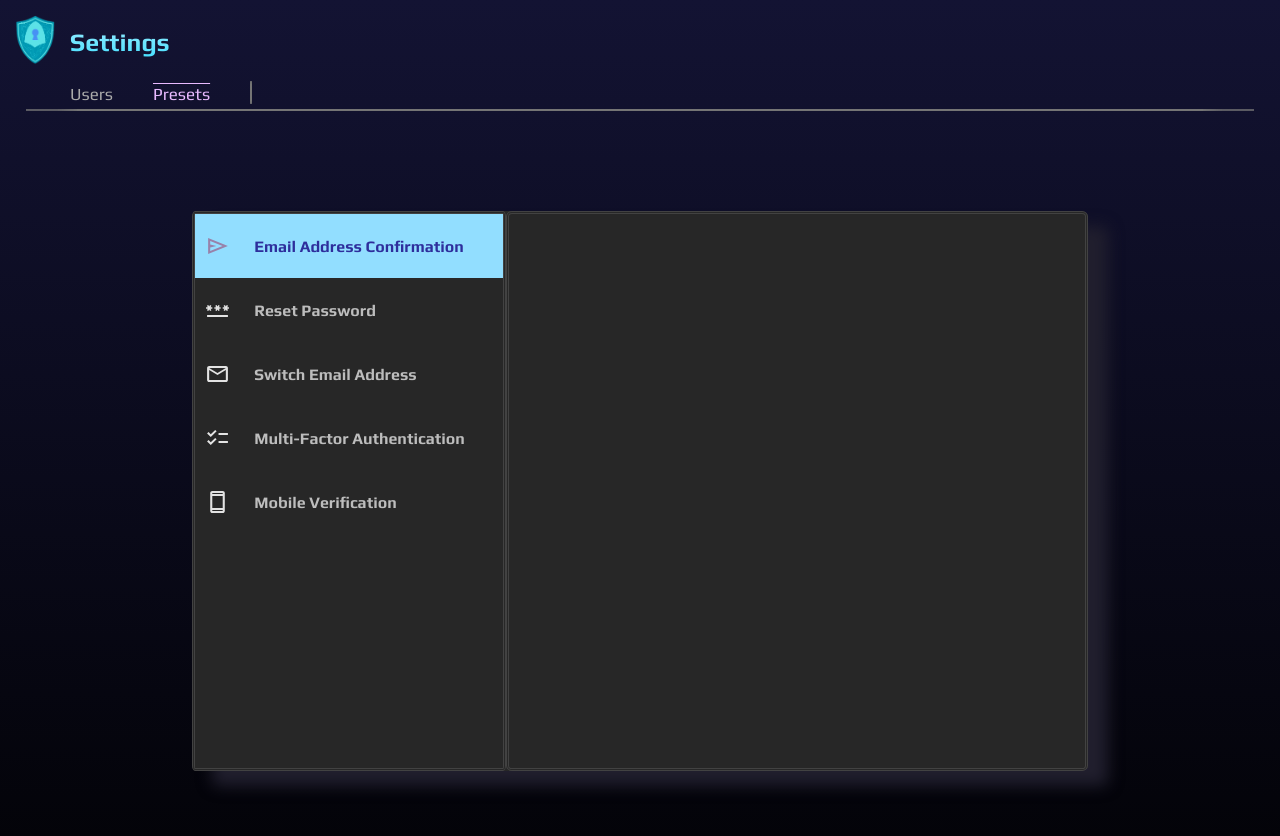
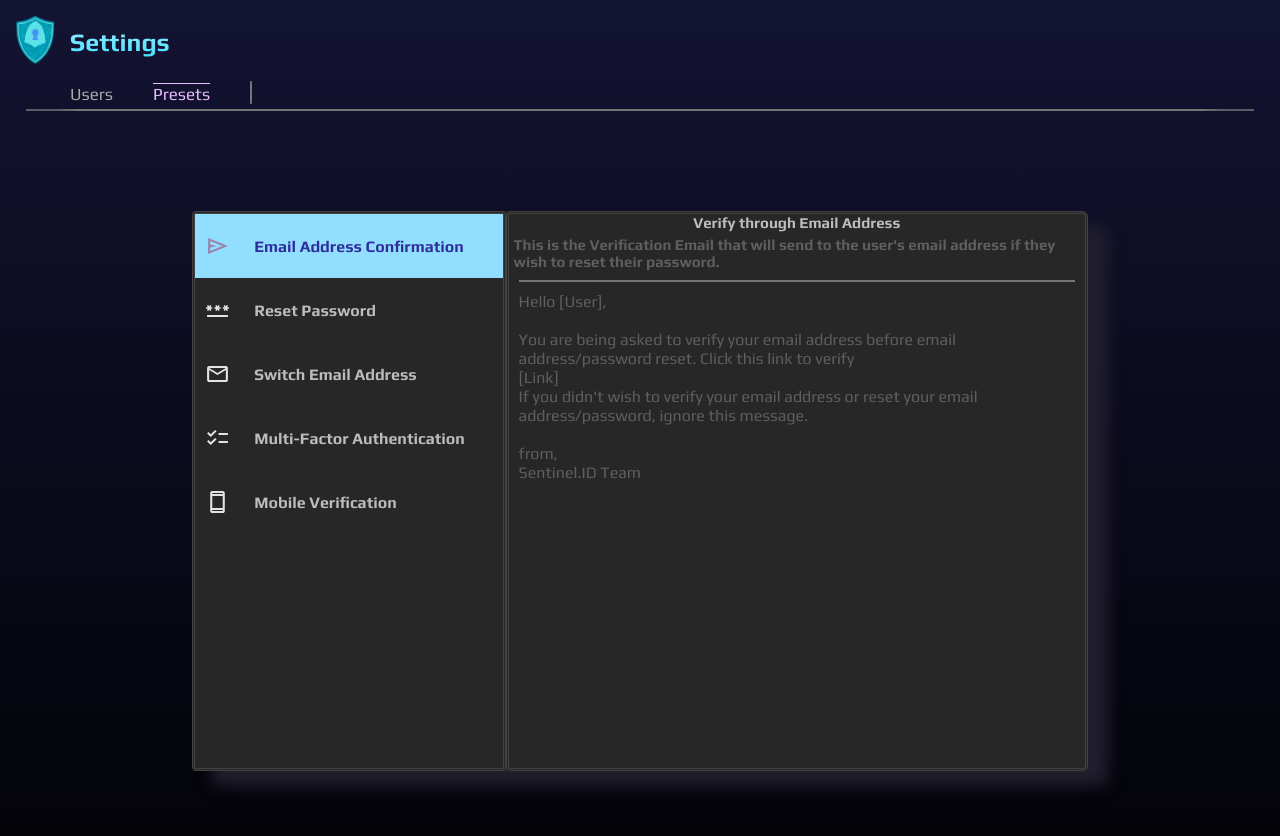
Before and after one commit to FardeenB2/sentinel.id-frontend, a React (Vite) app: page /settings in a window 1280 px wide. Both pictures are taken after a click on the item "Presets". Shown: the top 836 px of the page. Built offline with nearby package versions, Linux system fonts and the light colour scheme.

Commit message:
presets expanded

```diff
--- a/src/app.jsx
+++ b/src/app.jsx
@@ -5,8 +5,9 @@ import Login from "./pages/login.jsx";
 import Register from "./pages/register.jsx";
 import Forgotpw from "./pages/forgotpw.jsx";
 import Settings from "./pages/settings.jsx";
-import Presets from "./components/presets.jsx";
-import Users from "./components/users.jsx";
+//import Presets from "./components/presets.jsx";
+//import Users from "./components/users.jsx";
+
 
 
 //Header will appear in all places as it is outside <Routes>
--- /dev/null
+++ b/src/components/EACright.jsx
@@ -0,0 +1,40 @@
+import { Link } from 'react-router-dom';
+import React, {useState} from 'react';
+
+
+function EmailAddressConfirmationRight () {
+
+    return (
+    <>
+        <div className = "EmailAddressConfirmationRight">
+            <h2 className="EAChead"> Verify through Email Address </h2>
+            <h3 className ="EACheadinside">This is the Verification Email that will send to the user's email address if they wish to reset their password.</h3>
+            <hr className="EAChr1"></hr>
+            <p className="EACmessage">  Hello [User],
+                <br />
+                <br /> You are being asked to verify your email address before email address/password reset. Click this link to verify
+                    <br /> [Link]
+                    <br />
+                    If you didn't wish to verify your email address or reset your email address/password, ignore this message.
+                    <br />
+                    <br />
+                    from,
+                    <br />
+                    Sentinel.ID Team
+            </p>
+
+
+
+
+
+        </div>
+
+
+
+
+    </>
+
+    )
+}
+
+export default EmailAddressConfirmationRight
--- /dev/null
+++ b/src/components/MFAright.jsx
@@ -0,0 +1,23 @@
+import { Link } from 'react-router-dom';
+import React, {useState} from 'react';
+
+
+function MultiFactorAuthenticationRight () {
+
+    return (
+    <>
+        <div className = "MultiFactorAuthenticationRight">
+            <h1>BANAerferNA</h1>
+
+
+        </div>
+
+
+
+
+    </>
+
+    )
+}
+
+export default MultiFactorAuthenticationRight
--- /dev/null
+++ b/src/components/MVright.jsx
@@ -0,0 +1,22 @@
+import { Link } from 'react-router-dom';
+import React, {useState} from 'react';
+
+function MobileVerificationRight () {
+
+    return (
+    <>
+        <div className = "MobileVerificationRight">
+            <h1>efre</h1>
+
+
+        </div>
+
+
+
+
+    </>
+
+    )
+}
+
+export default MobileVerificationRight
--- /dev/null
+++ b/src/components/PRright.jsx
@@ -0,0 +1,23 @@
+import { Link } from 'react-router-dom';
+import React, {useState} from 'react';
+
+
+function PasswordResetRight () {
+
+    return (
+    <>
+        <div className = "PasswordResetRight">
+            <h1>feffer</h1>
+
+
+        </div>
+
+
+
+
+    </>
+
+    )
+}
+
+export default PasswordResetRight
--- /dev/null
+++ b/src/components/SWAright.jsx
@@ -0,0 +1,22 @@
+import { Link } from 'react-router-dom';
+import React, {useState} from 'react';
+
+function SwitchEmailAddressRight () {
+
+    return (
+    <>
+        <div className = "SwitchEmailAddressRight">
+            <h1>BANAferfNA</h1>
+
+
+        </div>
+
+
+
+
+    </>
+
+    )
+}
+
+export default SwitchEmailAddressRight
--- a/src/components/presets.jsx
+++ b/src/components/presets.jsx
@@ -6,6 +6,11 @@ import sendicon from "../assets/send.svg";
 import emailicon from "../assets/email.svg";
 import mfaicon from "../assets/mfa.svg";
 
+import EmailAddressConfirmationRight from "./EACright";
+import PasswordResetRight from "./PRright";
+import SwitchEmailAddressRight from "./SWAright";
+import MultiFactorAuthenticationRight from "./MFAright";
+import MobileVerificationRight from "./MVright";
 
 
 
@@ -13,8 +18,6 @@ import mfaicon from "../assets/mfa.svg";
 function Presets() {
 
     const [toggle, setToggle] = useState('emailAddressConfirm');
-
-
 
 
     return (
@@ -171,7 +174,11 @@ function Presets() {
 
 
             <div className = "PresetsRight">
-
+                {toggle === 'emailAddressConfirm' && <EmailAddressConfirmationRight />}
+                {toggle === 'passwordReset' && <PasswordResetRight />}
+                {toggle === 'switchEmailAddress' && <SwitchEmailAddressRight />}
+                {toggle === 'mfa' && <MultiFactorAuthenticationRight />}
+                {toggle === 'mobileVerify' && <MobileVerificationRight />}
             </div>
 
         </div>
@@ -183,8 +190,6 @@ function Presets() {
     </>
 
     )
-
-
 }
 
 export default Presets
--- /dev/null
+++ b/src/css/EACright.css
@@ -0,0 +1,22 @@
+.EAChead {
+    font-size: 15px;
+    color:rgb(189, 189, 189);
+    text-align: center;
+}
+
+.EACheadinside {
+    color:rgb(95, 95, 95);
+    font-size: 15px;
+    margin: 5px;
+}
+
+.EAChr1 {
+    border: 1px solid rgb(117, 117, 117);
+    margin: 10px;
+}
+
+.EACmessage {
+
+    color:rgb(95, 95, 95);
+    margin: 10px;
+}
--- a/src/main.jsx
+++ b/src/main.jsx
@@ -10,6 +10,7 @@ import './css/register.css'
 import './css/header.css'
 import './css/settings.css'
 import './css/presets.css'
+import './css/EACright.css'
 
 
 import App from './app.jsx'
```
